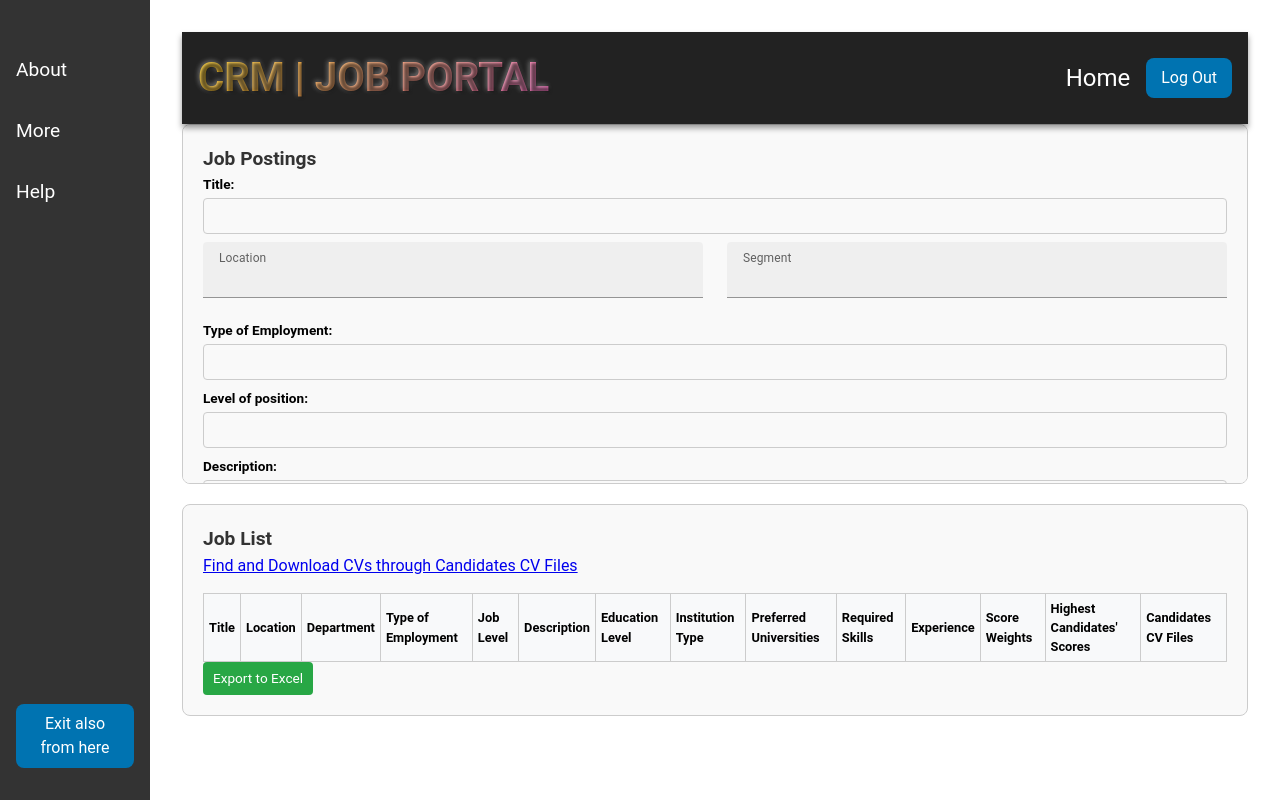
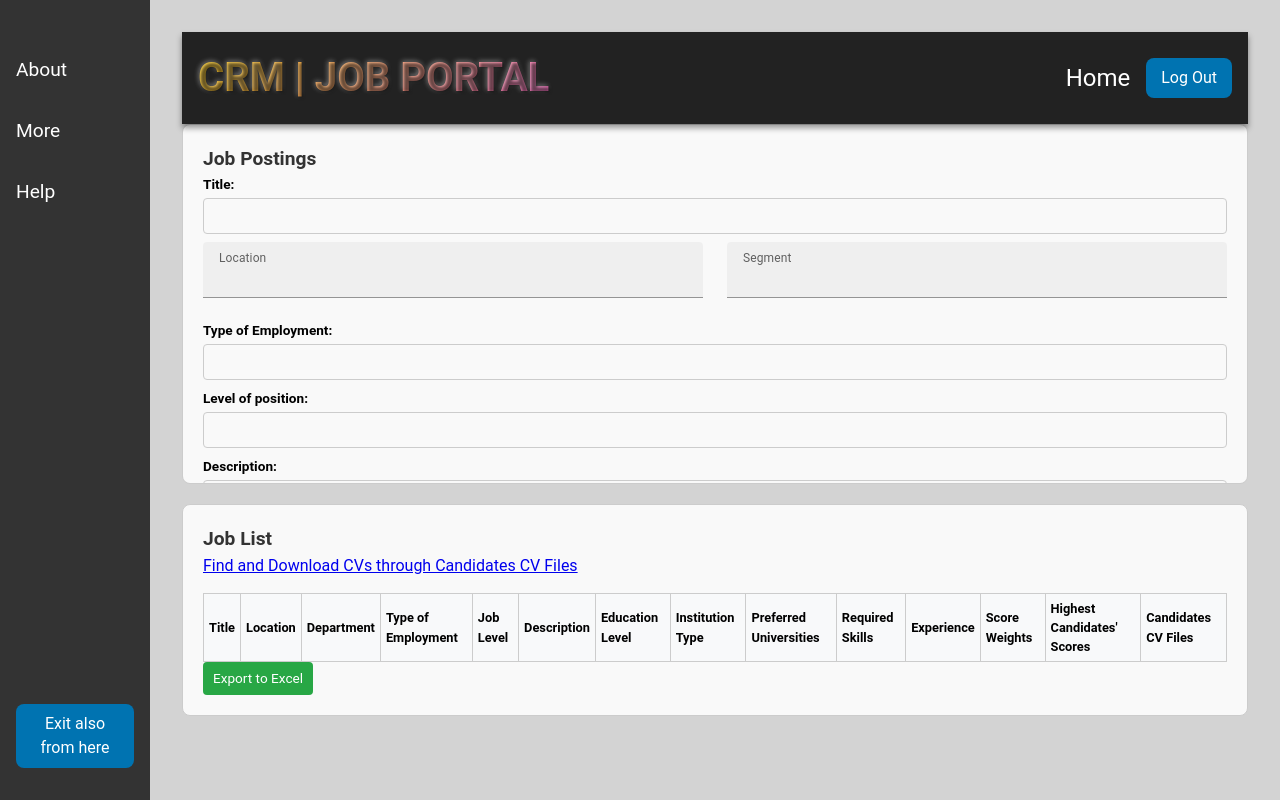
Before and after one commit to Panos994/Application-Submission-and-Pre-Screening-System-Based-on-Resume-Analysis., a Vue app in the folder frontend/vue3-project-screening/: page /admin in a window 1280 px wide. Built offline with nearby package versions, Linux system fonts and the light colour scheme.

Commit message:
some UI updates

```diff
--- a/frontend/vue3-project-screening/src/components/JobApplication.vue
+++ b/frontend/vue3-project-screening/src/components/JobApplication.vue
@@ -8,7 +8,7 @@
       <div class="progress-container">
         <!-- Name/Label before progress bar -->
         <div class="score-label">
-          <strong> Score:</strong>
+          <strong> Score: {{ manualScore }}%</strong>
         </div>
         <svg class="progress-circle" viewBox="0 0 36 36">
           <path class="circle-bg" d="M18 2a16 16 0 1 1 0 32 16 16 0 0 1 0-32" />
@@ -19,7 +19,7 @@
           />
         </svg>
         <div class="progress-value">
-          {{ manualScore }}%
+
         </div>
       </div>
     </div>
--- a/frontend/vue3-project-screening/src/components/LayoutPage.vue
+++ b/frontend/vue3-project-screening/src/components/LayoutPage.vue
@@ -45,6 +45,7 @@ export default {
   display: flex;
   height: 100vh;
   overflow: hidden; /* Prevents page overflow */
+  background-color: #d3d3d3;
 }
 
 /* Sidebar Styling */
```
Also changed, not shown: 1 other file (tests, documents, lock files or other folders).
